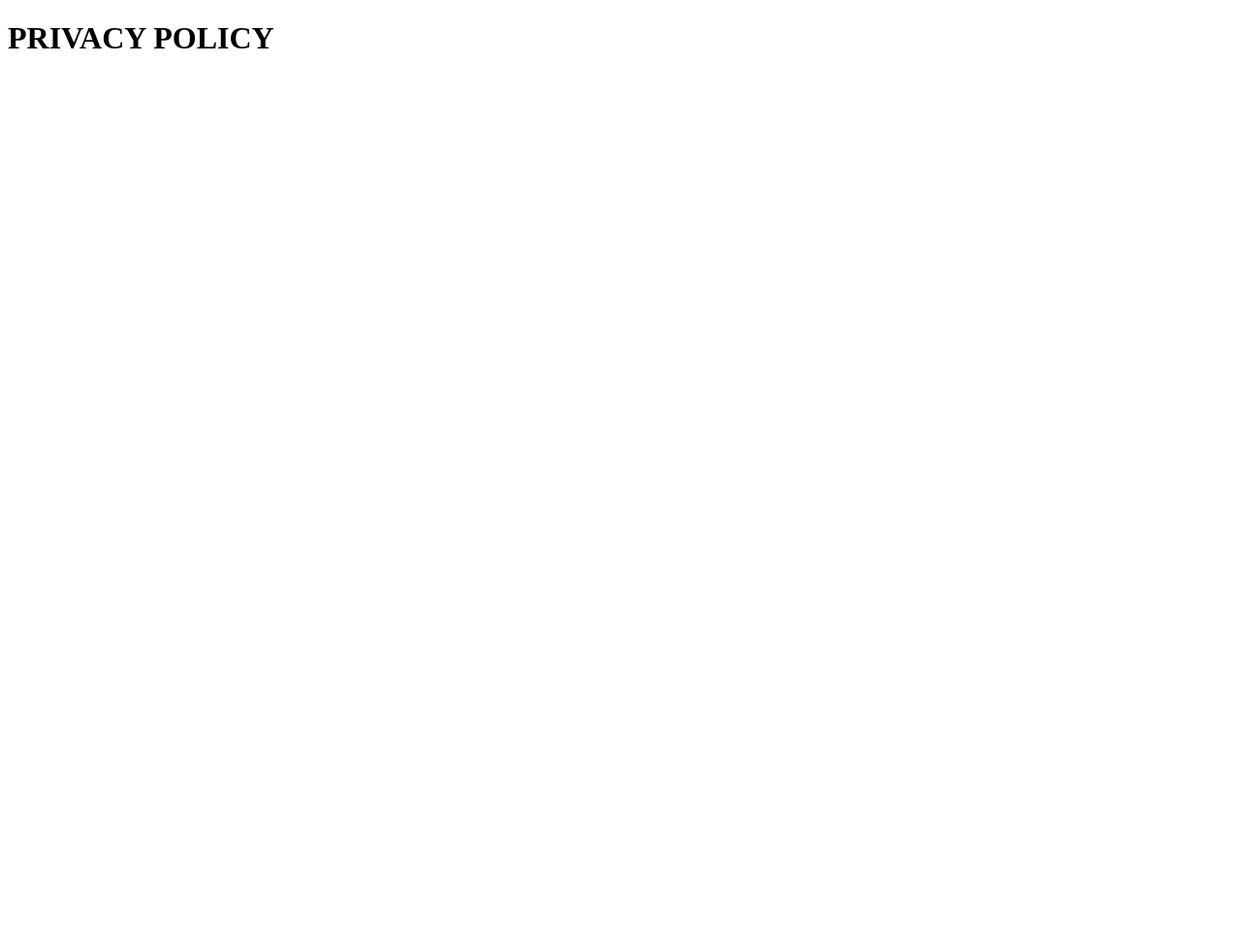
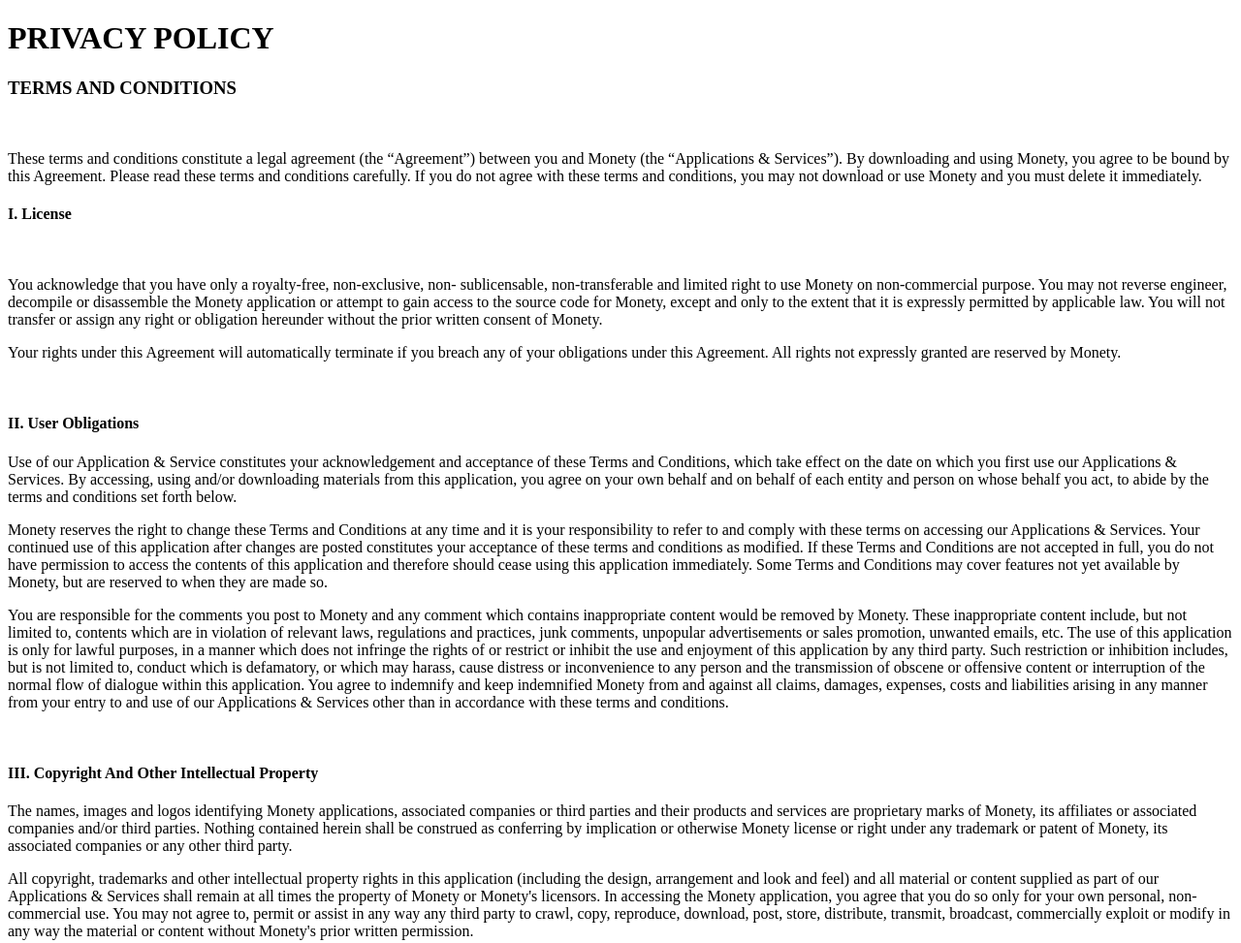
Before and after one commit to umutsoysl/umutsoysal.github.io, a plain HTML site: page monety.html in a window 1280 px wide. Shown: the whole page at 97% size. Before the commit the page ends 800 px from the top, so only its background shows below. Drawn offline with Linux system fonts and the light colour scheme.

Commit message:
Update Monety

```diff
--- a/monety.html
+++ b/monety.html
@@ -6,9 +6,49 @@
         <meta http-equiv="X-UA-Compatible" content="ie=edge" />
 
         <title>Monety</title>
+
     </head>
     <body>
     <h1>PRIVACY POLICY</h1>
       <p></p>
+        <h3>TERMS AND CONDITIONS</h3><br/> <p>These terms and conditions constitute a legal agreement (the “Agreement”)
+        between you and Monety (the “Applications & Services”). By downloading and using Monety,
+        you agree to be bound by this Agreement. Please read these terms and conditions carefully.
+        If you do not agree with these terms and conditions, you may not download or use Monety and you must delete
+        it immediately.</p> <h4>I. License</h4><br/> <p>You acknowledge that you have only a royalty-free,
+        non-exclusive, non- sublicensable, non-transferable and limited right to use Monety on non-commercial purpose.
+        You may not reverse engineer, decompile or disassemble the Monety application or attempt to gain access to the source code for Monety,
+        except and only to the extent that it is expressly permitted by applicable law. You will not transfer or assign any right
+        or obligation hereunder without the prior written consent of Monety.</p> <p>Your rights under this Agreement will automatically
+        terminate if you breach any of your obligations under this Agreement. All rights not expressly granted are reserved by Monety.
+        </p><br/>
+        <h4>II. User Obligations</h4> <p>Use of our Application & Service constitutes your acknowledgement and acceptance of these Terms and Conditions,
+        which take effect on the date on which you first use our Applications & Services.
+        By accessing, using and/or downloading materials from this application,
+        you agree on your own behalf and on behalf of each entity and person on whose behalf you act, to abide by the terms and conditions set forth below.
+        </p>
+        <p>Monety reserves the right to change these Terms and Conditions at any time and it is your responsibility
+            to refer to and comply with these terms on accessing our Applications & Services.
+            Your continued use of this application after changes are posted constitutes your
+            acceptance of these terms and conditions as modified. If these Terms and Conditions are not accepted in full,
+            you do not have permission to access the contents of this application and therefore should cease using this application immediately.
+            Some Terms and Conditions may cover features not yet available by Monety, but are reserved to when they are made so.
+        </p>
+        <p>You are responsible for the comments you post to Monety and any comment which contains inappropriate content would be removed by Monety.
+            These inappropriate content include, but not limited to, contents which are in violation of relevant laws, regulations and practices, junk comments, unpopular advertisements or sales promotion, unwanted emails,
+            etc. The use of this application is only for lawful purposes,
+            in a manner which does not infringe the rights of or restrict or inhibit the use and enjoyment of this application
+            by any third party. Such restriction or inhibition includes, but is not limited to, conduct which is defamatory,
+            or which may harass, cause distress or inconvenience to any person and the transmission of obscene or offensive content or interruption
+            of the normal flow of dialogue within this application. You agree to indemnify and
+            keep indemnified Monety from and against all claims, damages,
+            expenses, costs and liabilities arising in any
+            manner from your entry to and use of our
+            Applications & Services other than in accordance
+            with these terms and conditions.
+        </p><br/>
+        <h4>III. Copyright And Other Intellectual Property</h4> <p>The names, images and logos identifying Monety applications, associated companies or third parties and their products and services are proprietary marks of Monety, its affiliates or associated companies and/or third parties. Nothing contained herein shall be construed as conferring by implication or otherwise Monety license or right under any trademark or patent of Monety,
+        its associated companies or any other third party.</p> <p>All copyright, trademarks and other intellectual property rights in this application (including the design, arrangement and look and feel) and all material or content supplied as part of our Applications & Services shall remain at all times the property of Monety or Monety's licensors.
+        In accessing the Monety application, you agree that you do so only for your own personal, non-commercial use. You may not agree to, permit or assist in any way any third party to crawl, copy, reproduce, download, post, store, distribute, transmit, broadcast, commercially exploit or modify in any way the material or content without Monety's prior written permission.</p>
     </body>
     </html>
```
